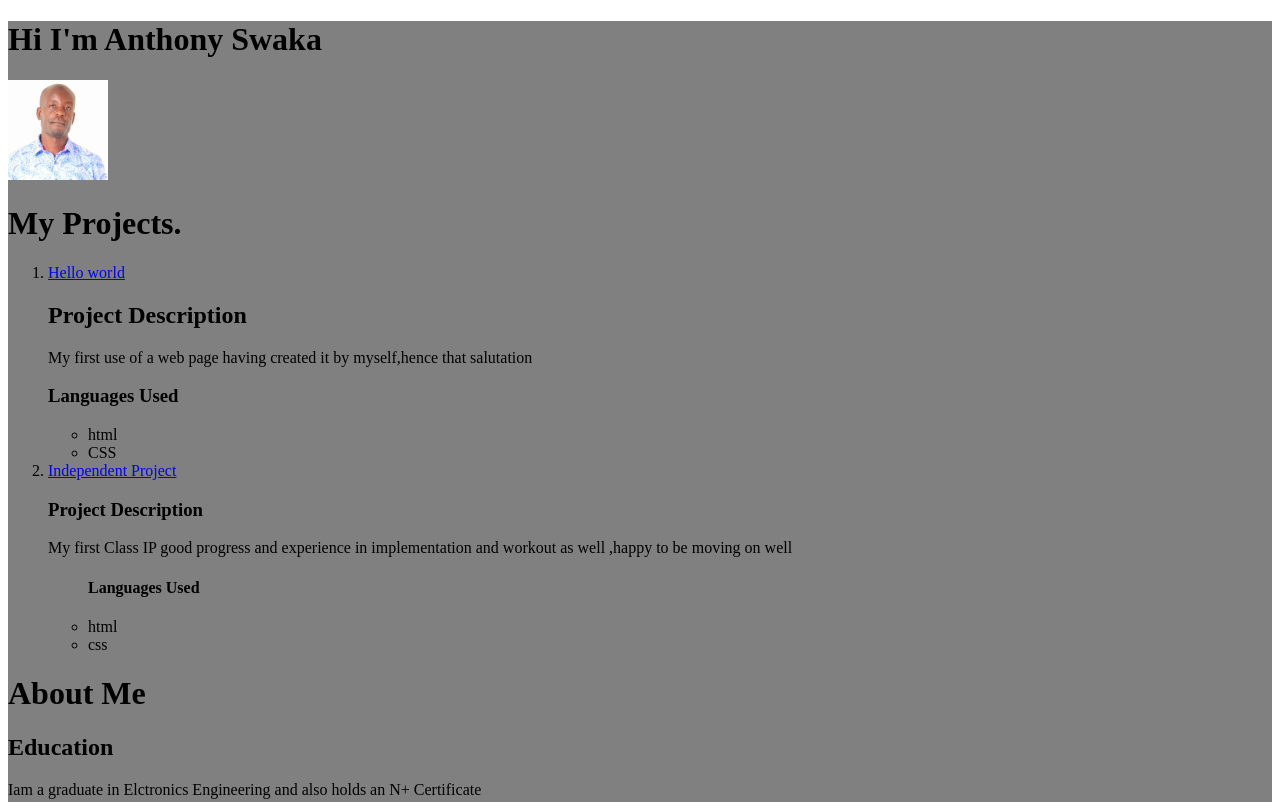
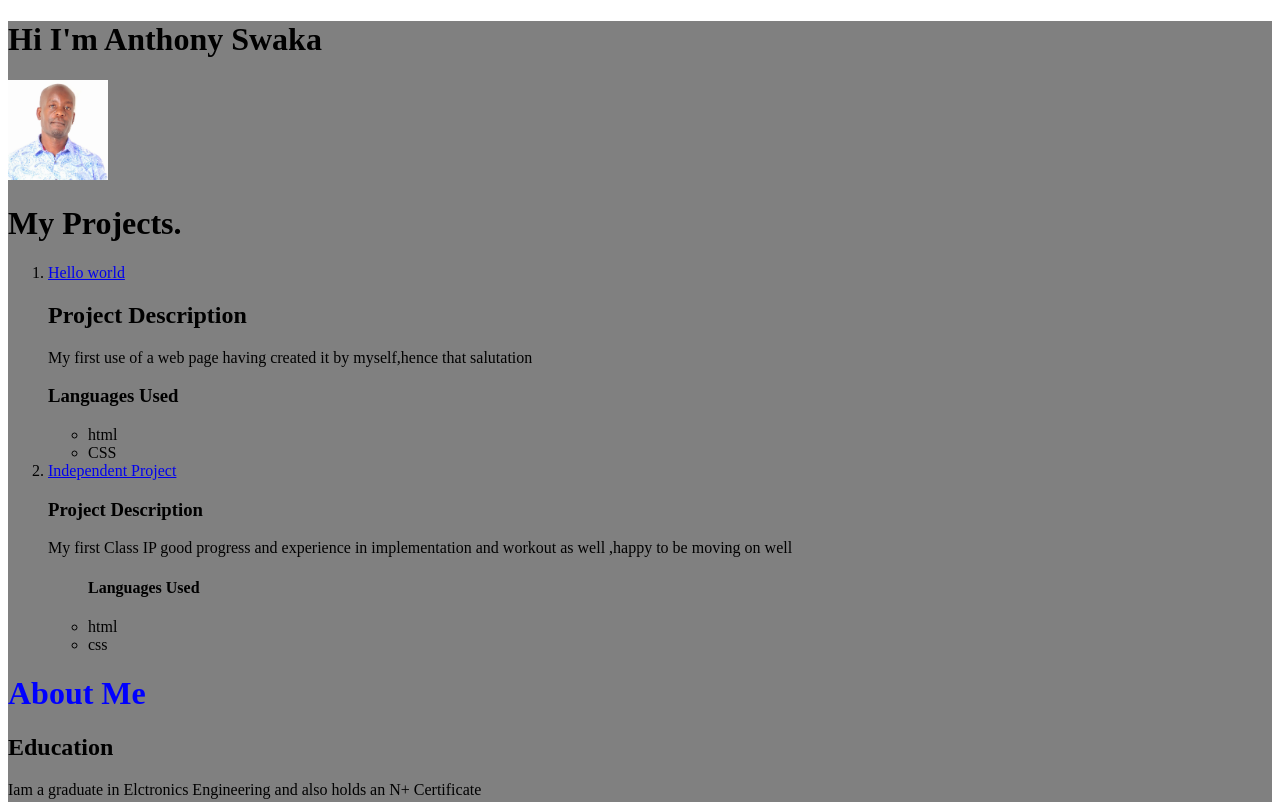
Before and after one commit to Swakaa/Portfolio-Page, a plain HTML site: page index.html in a window 1280 px wide. Shown: the top 802 px of the page. Drawn offline with Linux system fonts and the light colour scheme.

Commit message:
changed headline colour of project

```diff
--- a/index.html
+++ b/index.html
@@ -34,7 +34,7 @@
             </ul>
         </li>
     </ol>
-    <h1> About Me</h1>
+    <h1 style="color:blue;">About Me</h1>
     <h2>Education</h2>
     <p>Iam a graduate in Elctronics Engineering and also holds an N+ Certificate </p>
     <h2>Job Experience</h2>
```
